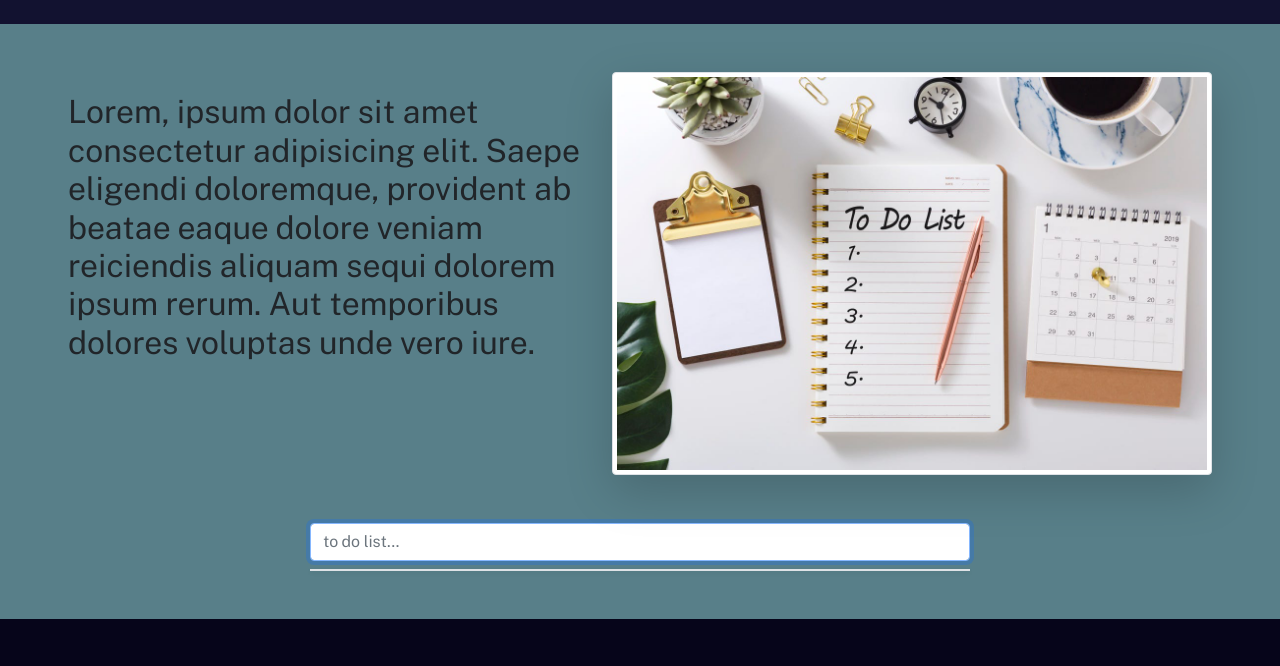
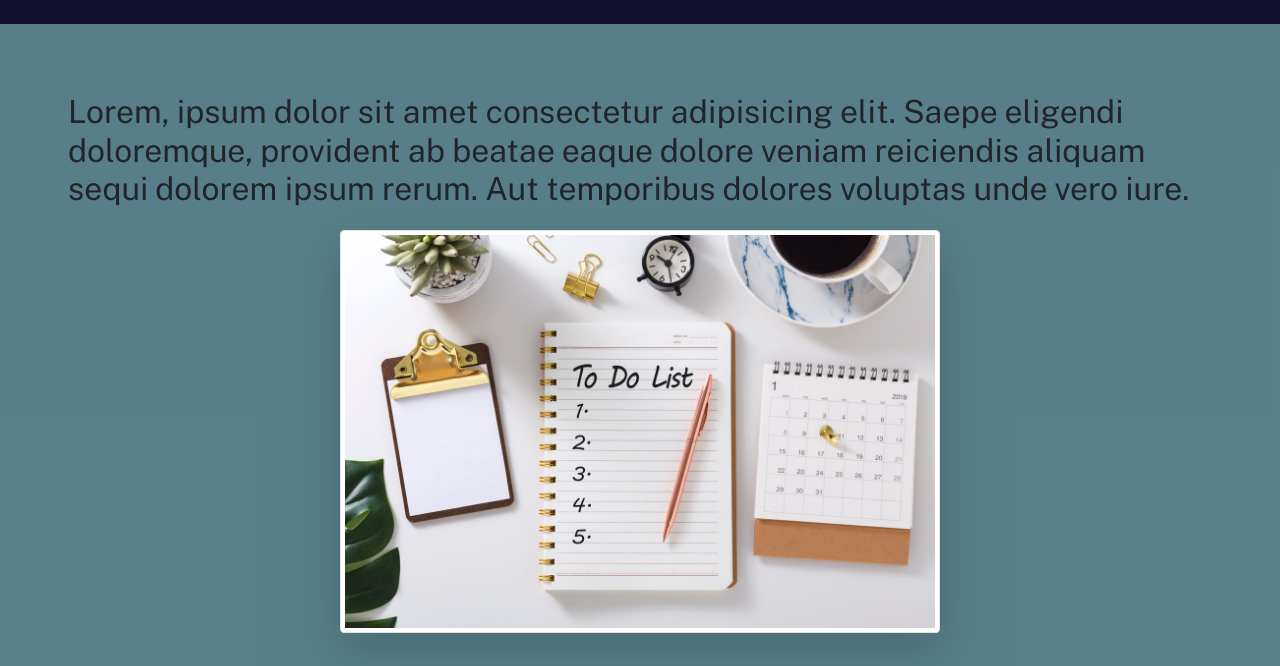
Before and after one commit to Shamsiddinov70/my-blog-new-version, a plain HTML site: page task.html in a window 1280 px wide. Shown: the part 92-758 px from the top of the page. Drawn offline with nearby package versions, Linux system fonts and the light colour scheme.

Commit message:
small change

```diff
--- a/task.html
+++ b/task.html
@@ -125,7 +125,7 @@
     <!-- intro start  -->
     <section class="task-intro p-5">
 
-        <div class="container intro__top d-flex justify-content-around">
+        <div class="container intro__top d-flex flex-wrap justify-content-around">
             <h1>Lorem, ipsum dolor sit amet consectetur adipisicing elit. Saepe eligendi doloremque, provident ab beatae
                 eaque dolore veniam reiciendis aliquam sequi dolorem ipsum rerum. Aut temporibus dolores voluptas unde
                 vero iure.
```
